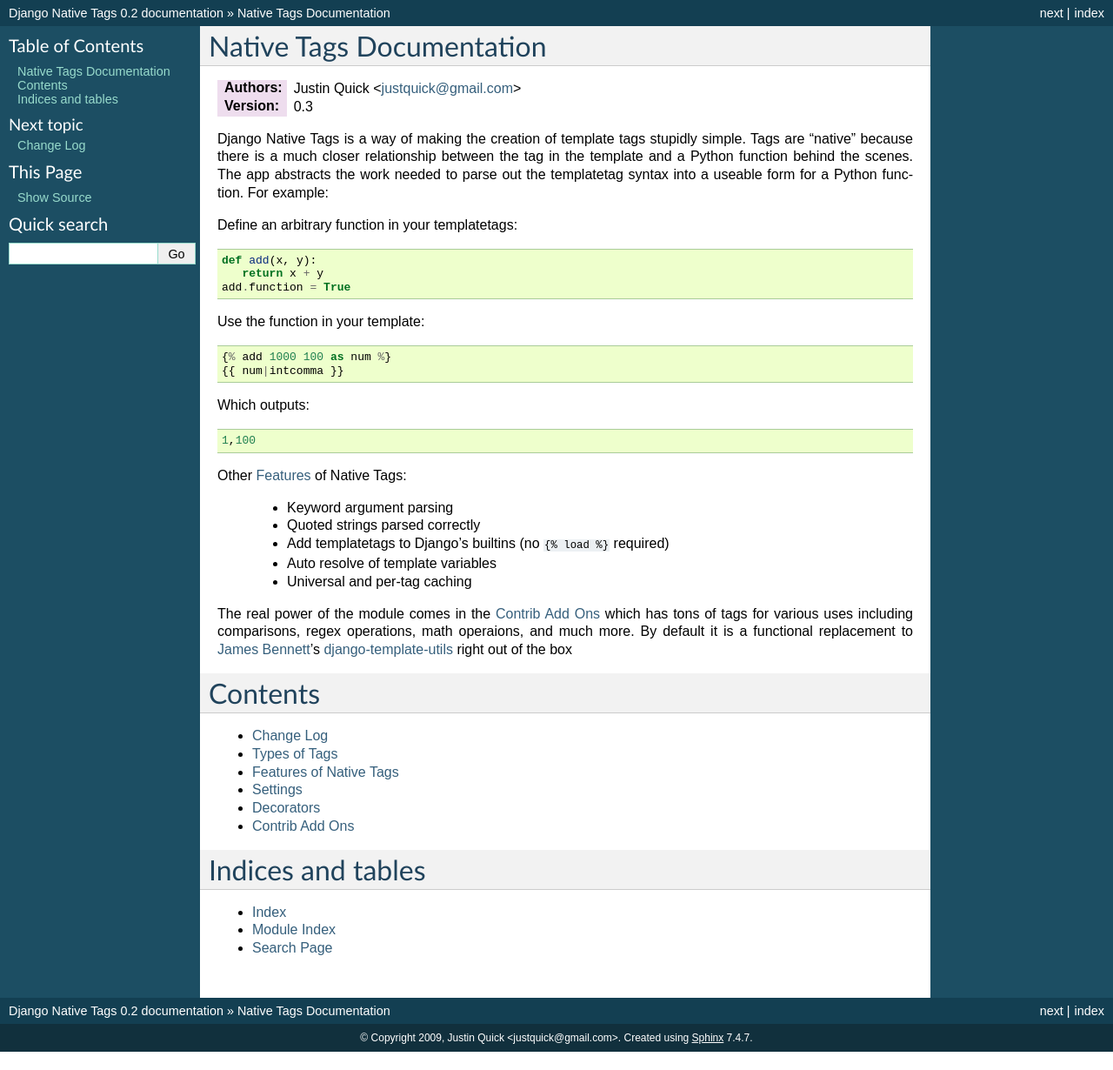
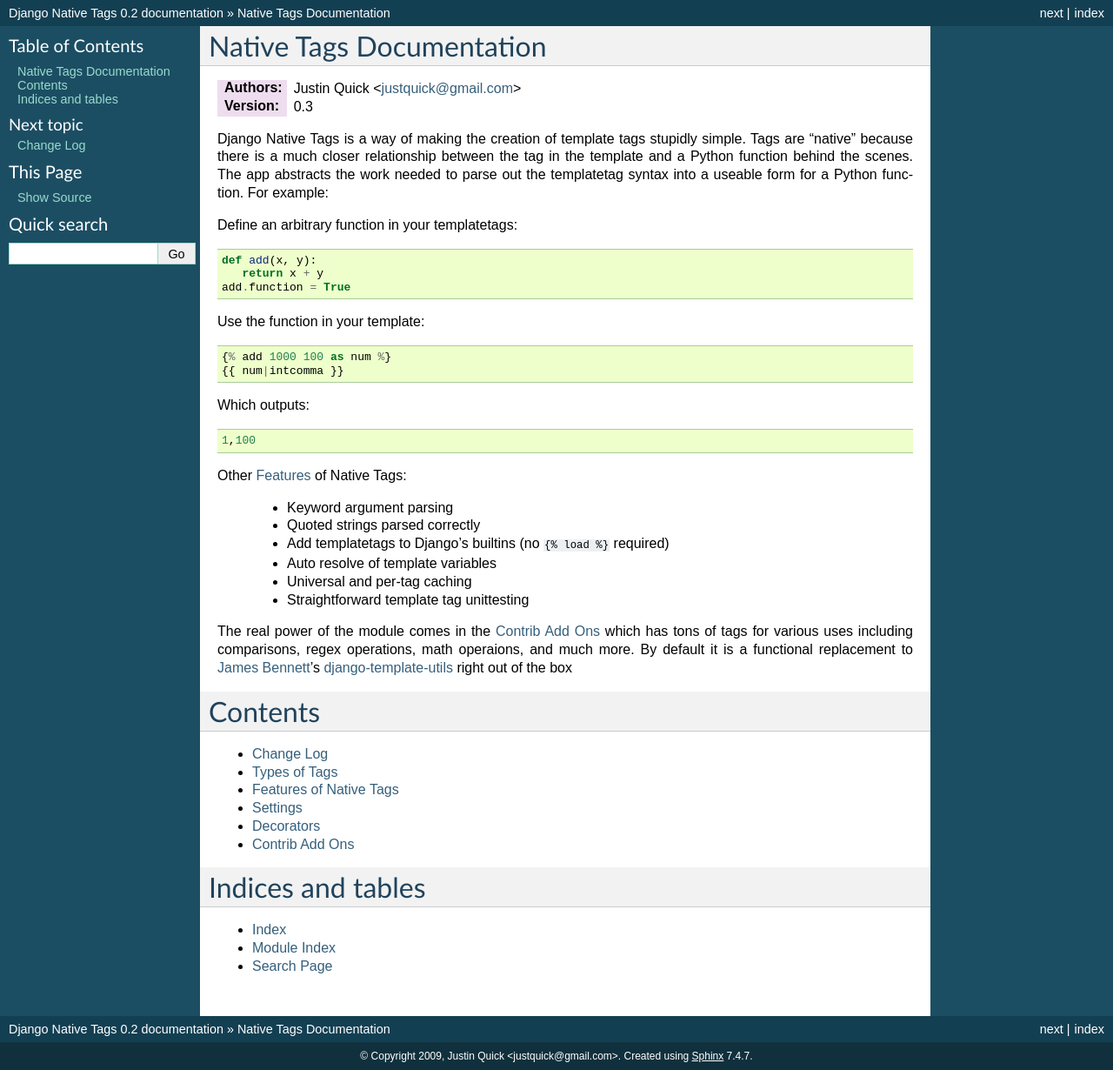
Before and after one commit to justquick/django-native-tags, a Sphinx documentation site: the page built from docs/index.txt, in a window 1280 px wide. Shown: the whole page at 87% size. Built offline with Sphinx 7.4.7, drawn with Linux system fonts in a browser that asks for light colours; before the commit the page ends 1209 px from its top, so only the background shows below that.

Commit message:
updated doc

```diff
--- a/README.rst
+++ b/README.rst
@@ -32,6 +32,7 @@
  * Add templatetags to Django's builtins (no ``{% load %}`` required)
  * Auto resolve of template variables
  * Universal and per-tag caching
+ * Straightforward template tag unittesting
 
 The real power of the module comes in the contrib add ons which has tons of tags for various uses including
 comparisons, regex operations, math operations, and much more. By default it is a functional replacement to `James Bennett`_'s `django-template-utils`_ right out of the box
--- a/docs/index.txt
+++ b/docs/index.txt
@@ -34,6 +34,8 @@
  * Add templatetags to Django's builtins (no ``{% load %}`` required)
  * Auto resolve of template variables
  * Universal and per-tag caching
+ * Straightforward template tag unittesting
+
 
 The real power of the module comes in the :ref:`contrib-index` which has tons of tags for various uses including
 comparisons, regex operations, math operaions, and much more. By default it is a functional replacement to `James Bennett`_'s `django-template-utils`_ right out of the box
```
